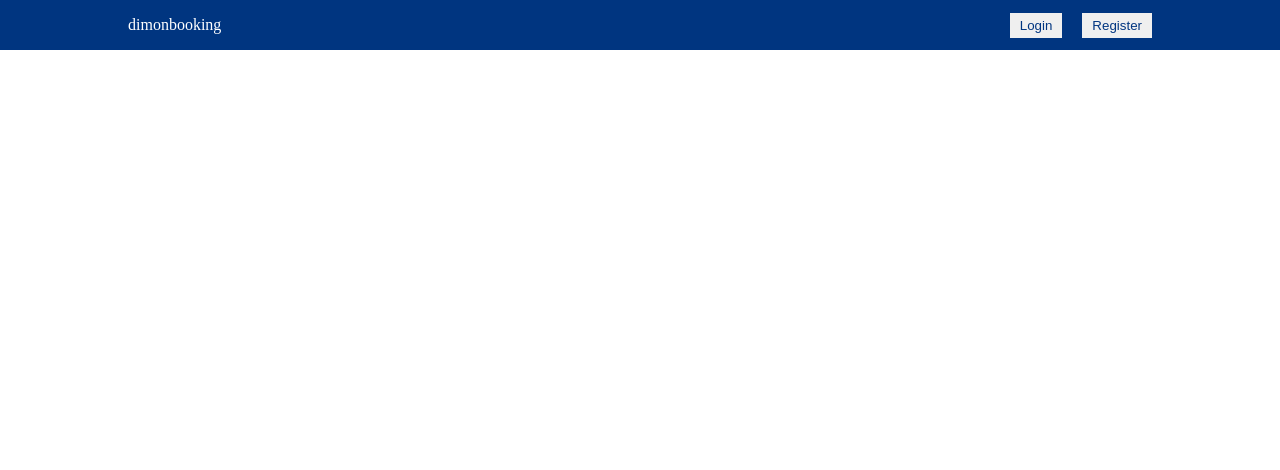
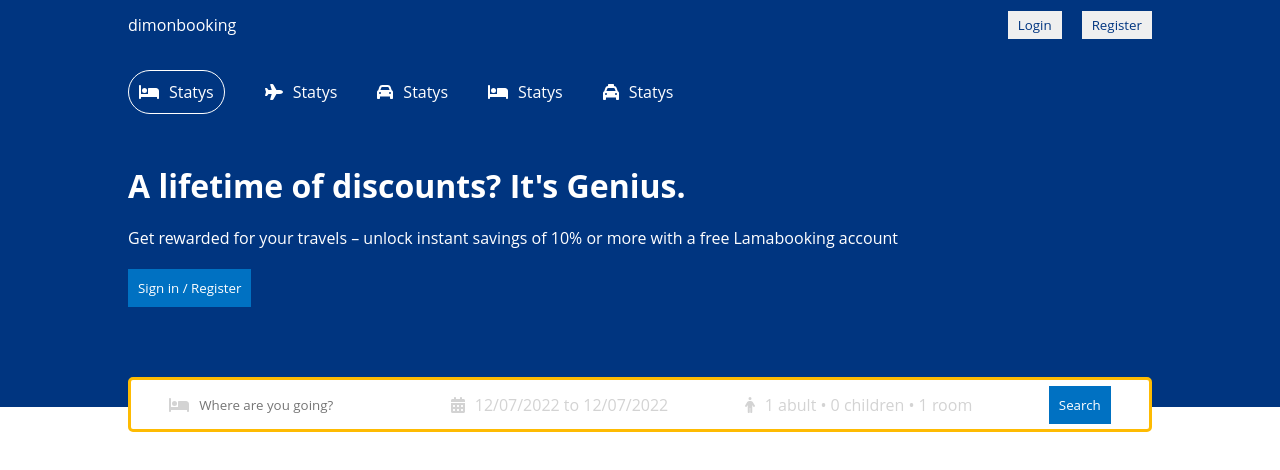
Before and after one commit to programer1983/React-Booking-Interface, a React (Create React App) app: page / in a window 1280 px wide. Shown: the top 470 px of the page. Built offline with nearby package versions, Linux system fonts and the light colour scheme.

Commit message:
Header component

```diff
--- a/package.json
+++ b/package.json
@@ -3,10 +3,16 @@
   "version": "0.1.0",
   "private": true,
   "dependencies": {
+    "@fortawesome/fontawesome-svg-core": "^6.2.1",
+    "@fortawesome/free-regular-svg-icons": "^6.2.1",
+    "@fortawesome/free-solid-svg-icons": "^6.2.1",
+    "@fortawesome/react-fontawesome": "^0.2.0",
     "@testing-library/jest-dom": "^5.16.5",
     "@testing-library/react": "^13.4.0",
     "@testing-library/user-event": "^13.5.0",
+    "date-fns": "^2.29.3",
     "react": "^18.2.0",
+    "react-date-range": "^1.4.0",
     "react-dom": "^18.2.0",
     "react-router-dom": "^6.4.4",
     "react-scripts": "5.0.1",
--- a/src/App.js
+++ b/src/App.js
@@ -3,7 +3,7 @@ import './App.css';
 import { BrowserRouter, Routes, Route } from "react-router-dom"
 import Home from "./pages/home/Home";
 import List from "./pages/list/List";
-import Hotel from "./hotel/Hotel";
+import Hotel from "./pages/hotel/Hotel";
 
 function App() {
   return (
--- a/src/components/header/Header.jsx
+++ b/src/components/header/Header.jsx
@@ -1,8 +1,146 @@
+import { faBed, faPlane, faCar, faTaxi, faCalendarDays, faPerson } from '@fortawesome/free-solid-svg-icons'
+import { FontAwesomeIcon } from '@fortawesome/react-fontawesome'
 import React from 'react'
+import "./header.css"
+import { DateRange } from 'react-date-range'
+import 'react-date-range/dist/styles.css'; // main css file
+import 'react-date-range/dist/theme/default.css';
+import { format } from 'date-fns' // theme css file
 
 const Header = () => {
+  const [openDate, setOpenDate] = React.useState(false)
+  const [openOptions, setOpenOptions] = React.useState(false)
+  const [options, setOptions] = React.useState({
+    abult: 1,
+    children: 0,
+    room: 1,
+  })
+  const [date, setDate] = React.useState([
+    {
+      startDate: new Date(),
+      endDate: new Date(),
+      key: 'selection'
+    }
+  ]);
+
+  const handleOption = (name, operation) => {
+    setOptions((prev) => {
+      return {
+        ...prev,
+        [name]: operation === "i" ? options[name] + 1 : options[name] - 1
+
+      }
+    })
+  }
+
   return (
-    <div>Header</div>
+    <div className='header'>
+      <div className='headerContainer'>
+        <div className='headerList'>
+          <div className='headerListItem active'>
+            <FontAwesomeIcon icon={faBed} />
+            <span>Statys</span>
+          </div>
+          <div className='headerListItem'>
+            <FontAwesomeIcon icon={faPlane} />
+            <span>Statys</span>
+          </div>
+          <div className='headerListItem'>
+            <FontAwesomeIcon icon={faCar} />
+            <span>Statys</span>
+          </div>
+          <div className='headerListItem'>
+            <FontAwesomeIcon icon={faBed} />
+            <span>Statys</span>
+          </div>
+          <div className='headerListItem'>
+            <FontAwesomeIcon icon={faTaxi} />
+            <span>Statys</span>
+          </div>
+        </div>
+        <h1 className='headerTitle'>A lifetime of discounts? It's Genius.</h1>
+        <p className='headerDisc'>
+          Get rewarded for your travels – unlock instant savings of 10% or
+          more with a free Lamabooking account
+        </p>
+        <button className='headerBtn'>Sign in / Register</button>
+        <div className='headerSearch'>
+          <div className='headerSearchItem'>
+            <FontAwesomeIcon icon={faBed} className='headerIcon'/>
+            <input
+              type="text"
+              placeholder="Where are you going?"
+              className='headerSearchInput'
+            />
+          </div>
+          <div className='headerSearchItem'>
+            <FontAwesomeIcon icon={faCalendarDays} className='headerIcon'/>
+            <span
+               onClick={() => setOpenDate(!openDate)}
+               className='headerSearchText'>{`${format(date[0].startDate, "MM/dd/yyyy")} to ${format(date[0].endDate, "MM/dd/yyyy")}`}
+            </span>
+              {openDate && <DateRange
+                  editableDateInputs={true}
+                  onChange={item => setDate([item.selection])}
+                  moveRangeOnFirstSelection={false}
+                  ranges={date}
+                  className="date"
+                />}
+          </div>
+          <div className='headerSearchItem'>
+            <FontAwesomeIcon icon={faPerson} className='headerIcon'/>
+            <span
+              onClick={() => setOpenOptions(!openOptions)}
+              className='headerSearchText'>{`${options.abult} abult •  ${options.children} children  • ${options.room} room `}</span>
+            {openOptions && <div className='options'>
+              <div className='optionItem'>
+                <span className='optionText'>Adult</span>
+                <div className='optionCounter'>
+                  <button
+                    disabled={options.abult <= 1}
+                    className='optionCounterButton'
+                    onClick={() => handleOption("abult", "d")}>
+                      -
+                  </button>
+                  <span className='optionCounterNumber'>{options.abult}</span>
+                  <button className='optionCounterButton' onClick={() => handleOption("abult", "i")}>+</button>
+                </div>
+              </div>
+              <div className='optionItem'>
+                <span className='optionText'>Children</span>
+                <div className='optionCounter'>
+                  <button
+                    disabled={options.children <= 1}
+                    className='optionCounterButton'
+                    onClick={() => handleOption("children", "d")}>
+                      -
+                  </button>
+                  <span className='optionCounterNumber'>{options.children}</span>
+                  <button className='optionCounterButton' onClick={() => handleOption("children", "i")}>+</button>
+                </div>
+              </div>
+              <div className='optionItem'>
+                <span className='optionText'>Room</span>
+                <div className='optionCounter'>
+                  <button
+                     disabled={options.room <= 1}
+                     className='optionCounterButton'
+                     onClick={() => handleOption("room", "d")}>
+                      -
+                  </button>
+                  <span className='optionCounterNumber'>{options.room}</span>
+                  <button className='optionCounterButton' onClick={() => handleOption("room", "i")}>+</button>
+                </div>
+              </div>
+            </div>
+            }
+          </div>
+          <div className='headerSearchItem'>
+            <button className='headerBtn'>Search</button>
+          </div>
+        </div>
+      </div>
+    </div>
   )
 }
 
--- a/src/components/header/header.css
+++ b/src/components/header/header.css
@@ -0,0 +1,124 @@
+.header {
+    background-color: #003580;
+    color: white;
+    display: flex;
+    justify-content: center;
+    position: relative;
+}
+
+.headerContainer {
+    width: 100%;
+    max-width: 1024px;
+    margin: 20px 0px 100px 0px;
+}
+
+.headerList {
+    display: flex;
+    gap: 40px;
+    margin-bottom: 50px;
+}
+
+.headerListItem {
+    display: flex;
+    align-items: center;
+    gap: 10px;
+}
+
+.headerListItem.active {
+    border: 1px solid white;
+    padding: 10px;
+    border-radius: 50px;
+}
+
+.headerDisc {
+    margin: 20px 0px;
+}
+
+.headerBtn {
+    background-color: #0071c2;
+    color: white;
+    border: none;
+    font-weight: 500;
+    padding: 10px;
+    cursor: pointer;
+}
+
+.headerSearch {
+    height: 55px;
+    background-color: white;
+    border: 3px solid #febb02;
+    display: flex;
+    align-items: center;
+    justify-content: space-around;
+    padding: 10px 0px;
+    border-radius: 5px;
+    position: absolute;
+    bottom: -25px;
+    width: 100%;
+    max-width: 1024px;
+}
+
+.headerIcon {
+    color: lightgrey;
+}
+
+.headerSearchItem {
+    display: flex;
+    align-items: center;
+    gap: 10px;
+}
+
+.headerSearchInput {
+    border: none;
+    outline: none;
+}
+
+
+.headerSearchText {
+    color: lightgrey;
+    cursor: pointer;
+}
+
+
+.date {
+    position: absolute;
+    top: 50px;
+}
+
+.options {
+    position: absolute;
+    top: 50px;
+    background-color: white;
+    color: gray;
+    border-radius: 5px;
+    -webkit-box-shadow: 0px 0px 10px -5 px  rgba(0, 0, 0, 0.4);
+    box-shadow: 0px 0px 10px -5 px  rgba(0, 0, 0, 0.4);
+}
+
+.optionItem {
+    width: 200px;
+    display: flex;
+    justify-content: space-between;
+    margin: 10px;
+}
+
+.optionCounter {
+    display: flex;
+    align-items: center;
+    gap: 10px;
+    font-size: 12px;
+    color: black;
+}
+
+.optionCounterButton {
+    width: 30px;
+    height: 30px;
+    border: 1px solid #0071c2;
+    color: #0071c2;
+    cursor: pointer;
+    background-color: white;
+}
+
+.optionCounterButton:disabled {
+    cursor: not-allowed;
+}
--- a/src/index.css
+++ b/src/index.css
@@ -2,4 +2,5 @@
     margin: 0;
     padding: 0;
     box-sizing: border-box;
+    font-family: "Open Sans", sans-serif;
 }
--- a/src/pages/home/Home.jsx
+++ b/src/pages/home/Home.jsx
@@ -1,4 +1,5 @@
 import React from 'react'
+import Header from '../../components/header/Header'
 import Navbar from '../../components/navbar/Navbar'
 import "./home.css"
 
@@ -6,6 +7,7 @@ const Home = () => {
   return (
     <div>
       <Navbar />
+      <Header />
     </div>
   )
 }
```
Also changed, not shown: 1 other file (tests, documents, lock files or other folders).
